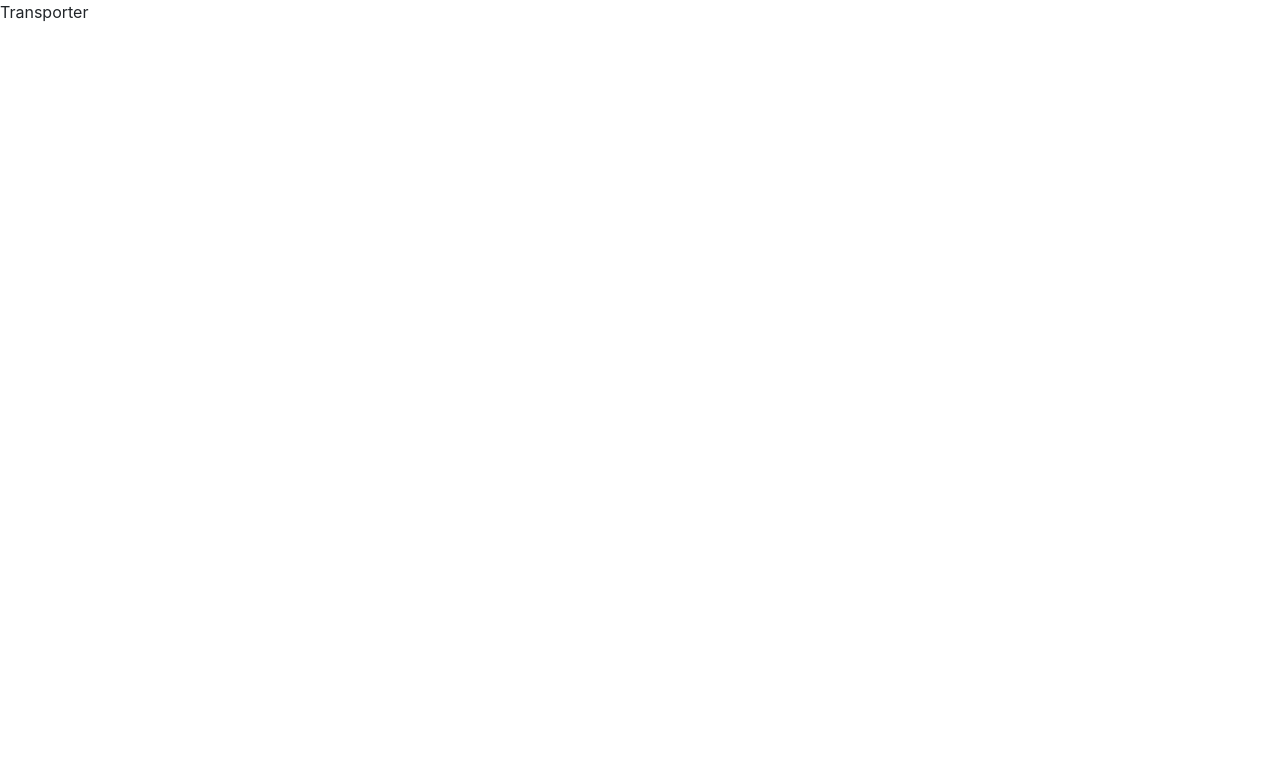
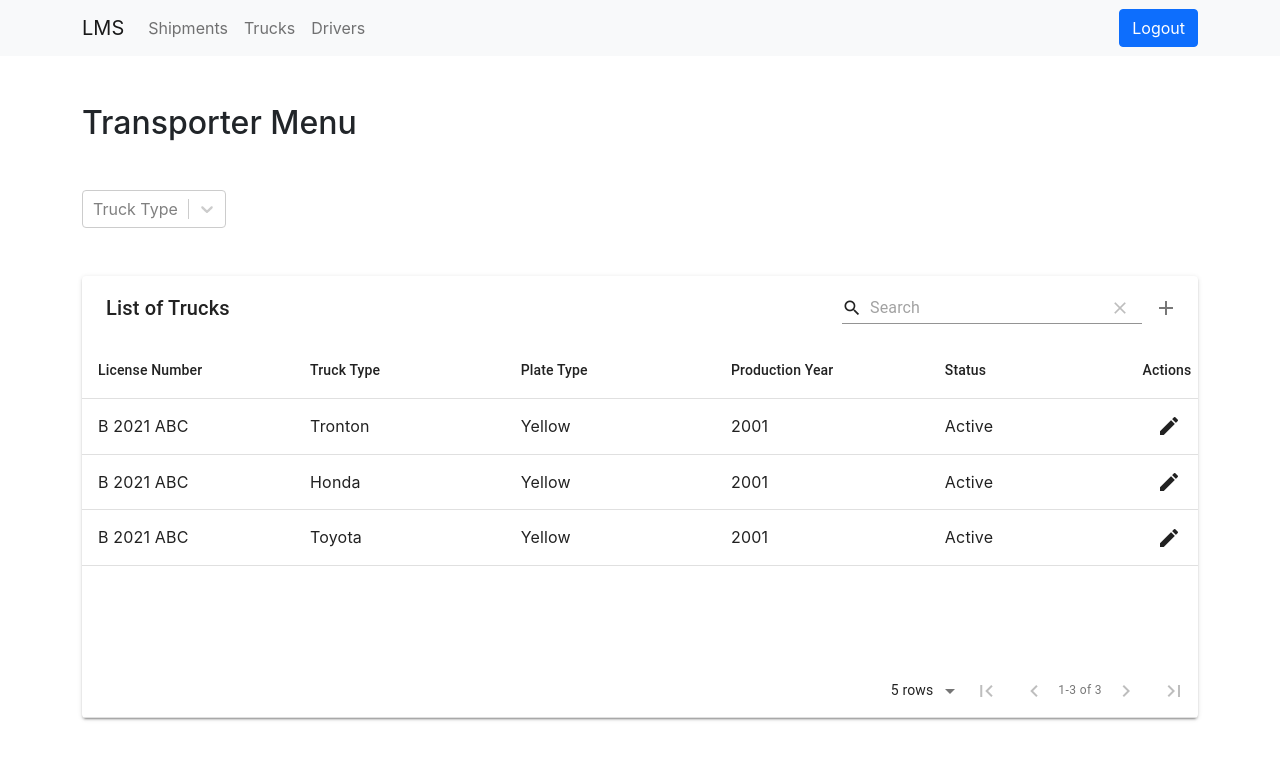
Before and after one commit to MrM4tthew/KargoApp, a React (Create React App) app: page /transporter in a window 1280 px wide. Shown: the top 760 px of the page. Built offline with nearby package versions, Linux system fonts and the light colour scheme.

Commit message:
Setting up table in Transporter Menu for list of trucks

```diff
--- a/package.json
+++ b/package.json
@@ -3,11 +3,14 @@
   "version": "0.1.0",
   "private": true,
   "dependencies": {
+    "@material-ui/core": "^4.12.3",
     "@testing-library/jest-dom": "^5.16.2",
     "@testing-library/react": "^12.1.4",
     "@testing-library/user-event": "^13.5.0",
     "axios": "^0.26.1",
     "bootstrap": "^5.1.3",
+    "lodash": "^4.17.21",
+    "material-table": "^1.69.3",
     "node-sass": "^7.0.1",
     "react": "^17.0.2",
     "react-bootstrap": "^2.2.1",
@@ -15,6 +18,7 @@
     "react-redux": "^7.2.6",
     "react-router-dom": "^6.2.2",
     "react-scripts": "5.0.0",
+    "react-select": "^5.2.2",
     "redux": "^4.1.2",
     "redux-thunk": "^2.4.1",
     "sass": "^1.49.9",
--- a/public/index.html
+++ b/public/index.html
@@ -20,6 +20,10 @@
   href="https://cdn.jsdelivr.net/npm/bootstrap@5.1.3/dist/css/bootstrap.min.css"
   integrity="sha384-1BmE4kWBq78iYhFldvKuhfTAU6auU8tT94WrHftjDbrCEXSU1oBoqyl2QvZ6jIW3"
   crossorigin="anonymous"
+/>
+<link
+  rel="stylesheet"
+  href="https://fonts.googleapis.com/icon?family=Material+Icons"
 />
     <!--
       Notice the use of %PUBLIC_URL% in the tags above.
--- a/src/components/transporter/Index.js
+++ b/src/components/transporter/Index.js
@@ -1,12 +1,74 @@
-import React from 'react'
-import PropTypes from 'prop-types'
+import React, { useState } from "react";
+import PropTypes from "prop-types";
+import { Navbar, Container, Nav, NavDropdown, Button } from "react-bootstrap";
+import MaterialTable from "material-table";
+import { trucks } from "mock/trucks";
+import Select from 'react-select';
+import {map} from 'lodash'
 
-const Transporter = props => {
+const Transporter = (props) => {
+  const [isOpen, setOpenModal] = useState(false);
+
+  const newArr = map(trucks.data, "truck_type_name")
+  const optionTruckTypes = newArr.map((el) => ({value: el.toLowerCase(), label: el}))
+
   return (
-    <div>Transporter</div>
-  )
-}
+    <>
+      <Navbar bg="light" expand="lg">
+        <Container>
+          <Navbar.Brand href="/">LMS</Navbar.Brand>
+          <Navbar.Toggle aria-controls="basic-navbar-nav" />
+          <Navbar.Collapse id="basic-navbar-nav">
+            <Nav className="me-auto">
+              <Nav.Link href="#home">Shipments</Nav.Link>
+              <Nav.Link href="#link">Trucks</Nav.Link>
+              <Nav.Link href="#link">Drivers</Nav.Link>
+            </Nav>
+          </Navbar.Collapse>
+          <Button>Logout</Button>
+        </Container>
+      </Navbar>
+      <Container className="my-5">
+        <div>
+          <h2>Transporter Menu</h2>
+        </div>
+        <div className="d-flex justify-content-between my-5">
+          <Select options={optionTruckTypes} placeholder="Truck Type" />
+        </div>
+        <div className="transporter-table-container">
+          <MaterialTable
+            title="List of Trucks"
+            columns={[
+              { title: "License Number", field: "license_number" },
+              { title: "Truck Type", field: "truck_type_name" },
+              { title: "Plate Type", field: "plate_type_name" },
+              { title: "Production Year", field: "production_year" },
+              { title: "Status", field: "status" },
+            ]}
+            data={trucks.data}
+            actions={[
+              {
+                icon: "edit",
+                tooltip: "Update Unit",
+                onClick: (event, rowData) => alert("You saved " + rowData.name),
+              },
+              {
+                icon: "add",
+                tooltip: "Add New Unit",
+                isFreeAction: true,
+                onClick: (event) => alert("You want to add a new row"),
+              },
+            ]}
+            options={{
+              actionsColumnIndex: -1,
+            }}
+          />
+        </div>
+      </Container>
+    </>
+  );
+};
 
-Transporter.propTypes = {}
+Transporter.propTypes = {};
 
-export default Transporter
+export default Transporter;
--- /dev/null
+++ b/src/mock/trucks.js
@@ -0,0 +1,33 @@
+export const trucks = {
+  result: {
+    status: "OK",
+    code: "200",
+    message: "",
+  },
+  data: [
+    {
+      id: 1,
+      license_number: "B 2021 ABC",
+      truck_type_name: "Tronton",
+      plate_type_name: "Yellow",
+      production_year: "2001",
+      status: "Active",
+    },
+    {
+      id: 2,
+      license_number: "B 2021 ABC",
+      truck_type_name: "Honda",
+      plate_type_name: "Yellow",
+      production_year: "2001",
+      status: "Active",
+    },
+    {
+      id: 3,
+      license_number: "B 2021 ABC",
+      truck_type_name: "Toyota",
+      plate_type_name: "Yellow",
+      production_year: "2001",
+      status: "Active",
+    },
+  ],
+};
```
Also changed, not shown: src/components/templates/MaterialTableIcon.js (added, +37 -0 lines), 1 other file (tests, documents, lock files or other folders).
